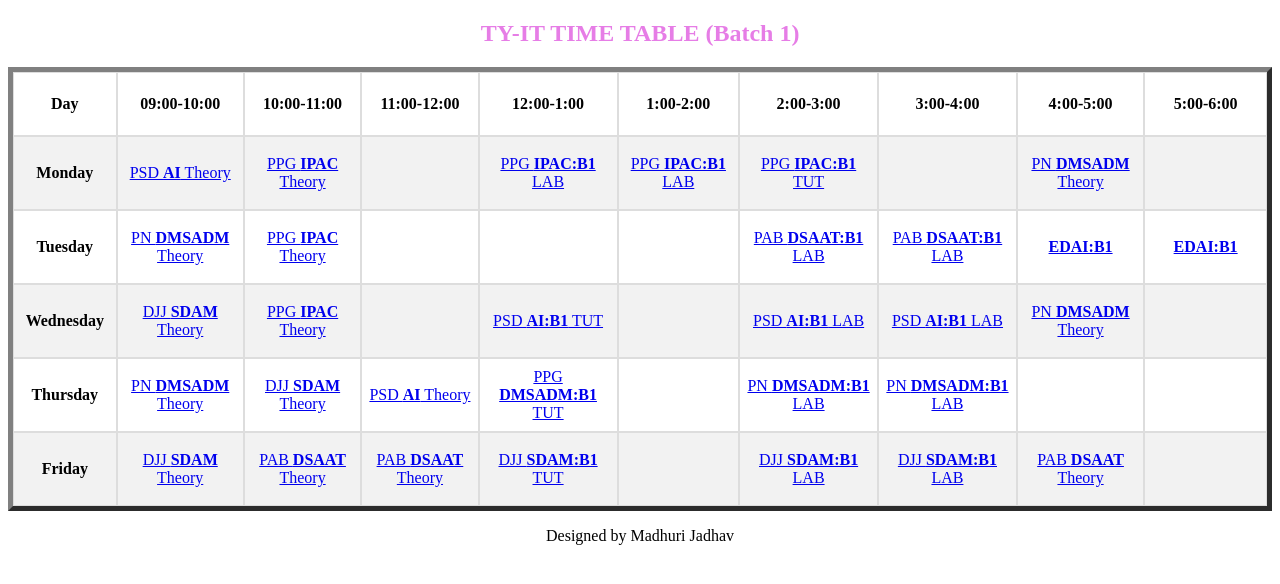
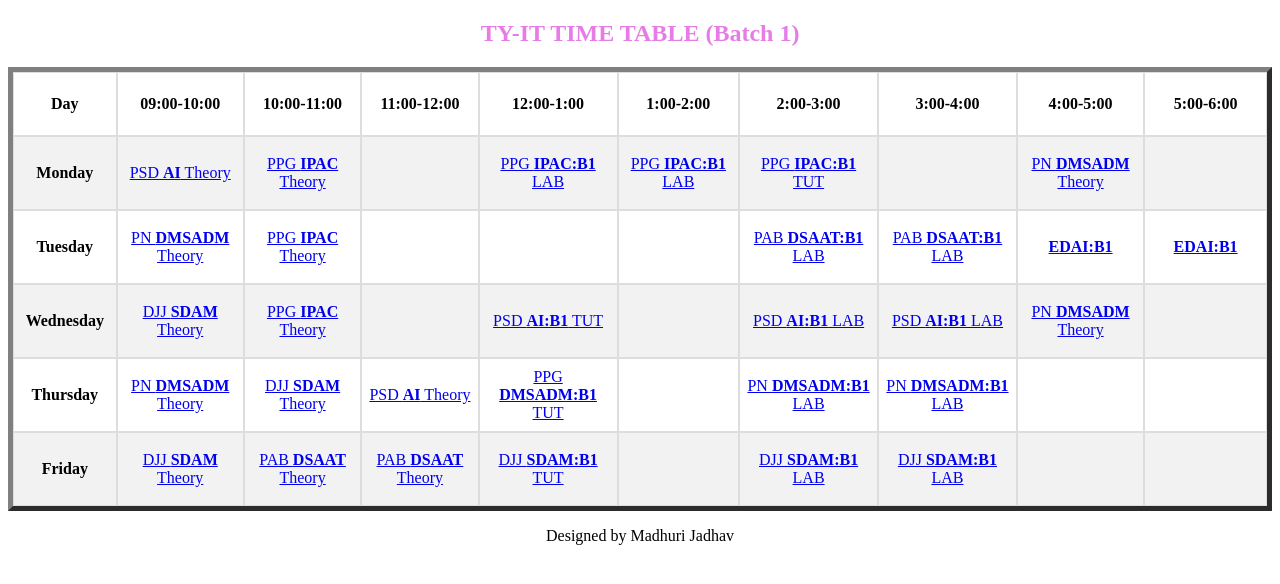
Before and after one commit to madhuri1791/Batch1_TY_IT_TimeTable, a plain HTML site: page index.html in a window 1280 px wide. Drawn offline with Linux system fonts and the light colour scheme.

Commit message:
Update index.html

```diff
--- a/index.html
+++ b/index.html
@@ -228,10 +228,7 @@
                     <td align="center" height="60"><a href="https://meet.google.com/azd-rpcy-stn
                             " target="_blank">DJJ
                             <b>SDAM:B1</b> LAB</a></td>
-            <td align="center" height="60"><a href="https://meet.google.com/apr-rqcy-wnt
-
-                " target="_blank">PAB
-                <b>DSAAT</b> Theory</a></td>
+            <td align="center" height="60"></td>
             <td align="center" height="60"> </td>
         </tr>
 
```
